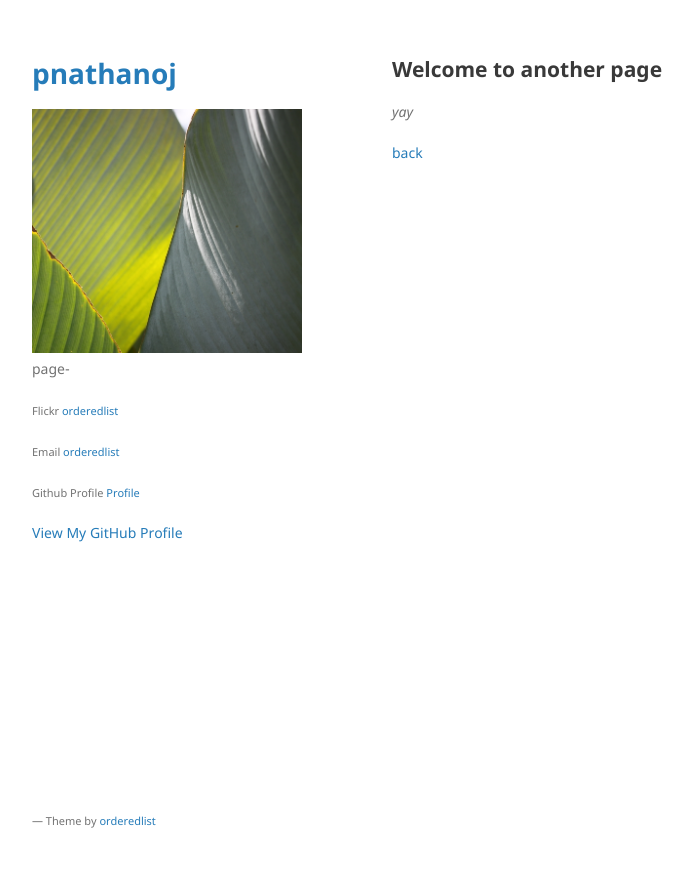
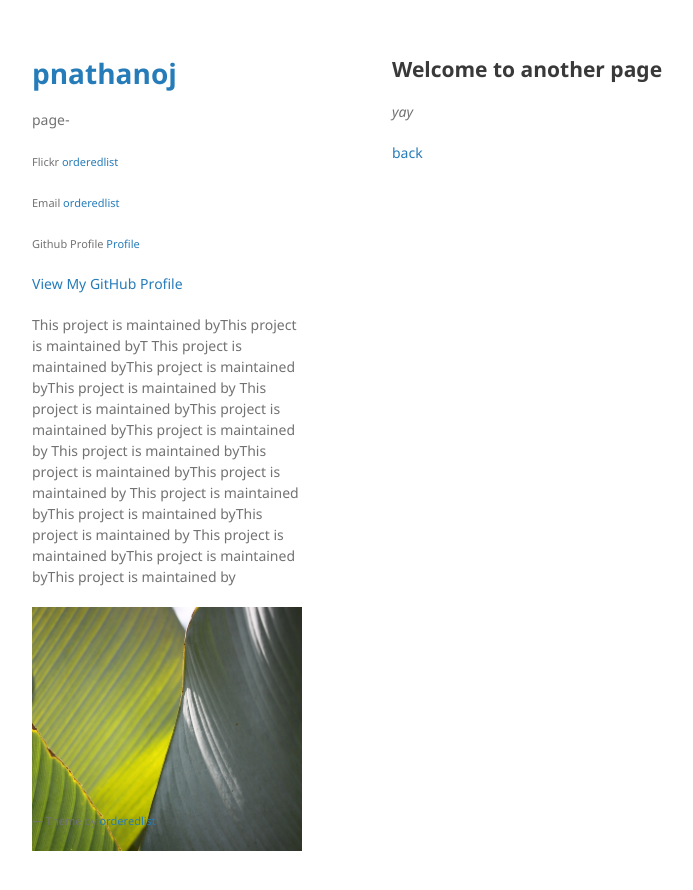
Before and after one commit to pnathanoj/pnathanoj.github.io, a Jekyll site: the page built from another-page.md, in a window 1280 px wide. Shown: the top 890 px of the page, without its empty margins (178-871 px from the left). Built offline with Jekyll 4.4.1, drawn with Linux system fonts in a browser that asks for light colours; our own code applies the rules of GitHub Pages for plain Markdown files.

Commit message:
Update default.html

```diff
--- a/_layouts/default.html
+++ b/_layouts/default.html
@@ -16,9 +16,6 @@
       <header>
         <h1><a href="{{ "/" | absolute_url }}">{{ site.title | default: site.github.repository_name }}</a></h1>
 
-        {% if site.logo %}
-          <img src="{{site.logo | relative_url}}" alt="Logo" />
-        {% endif %}
 
         <p>{{ site.description | default: site.github.project_tagline }}</p>
 
@@ -41,6 +38,18 @@
           <li><a href="{{ site.github.repository_url }}">View On <strong>GitHub</strong></a></li>
         </ul>
         {% endif %}
+
+        <p>This project is maintained byThis project is maintained byT
+        This project is maintained byThis project is maintained byThis project is maintained by
+        This project is maintained byThis project is maintained byThis project is maintained by
+        This project is maintained byThis project is maintained byThis project is maintained by
+        This project is maintained byThis project is maintained byThis project is maintained by
+        This project is maintained byThis project is maintained byThis project is maintained by</p>
+
+        {% if site.logo %}
+          <img src="{{site.logo | relative_url}}" alt="Logo" />
+        {% endif %}
+
       </header>
       <section>
 
```
